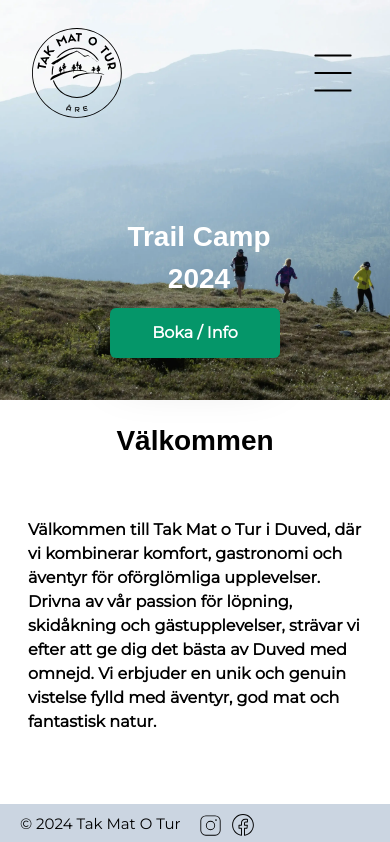
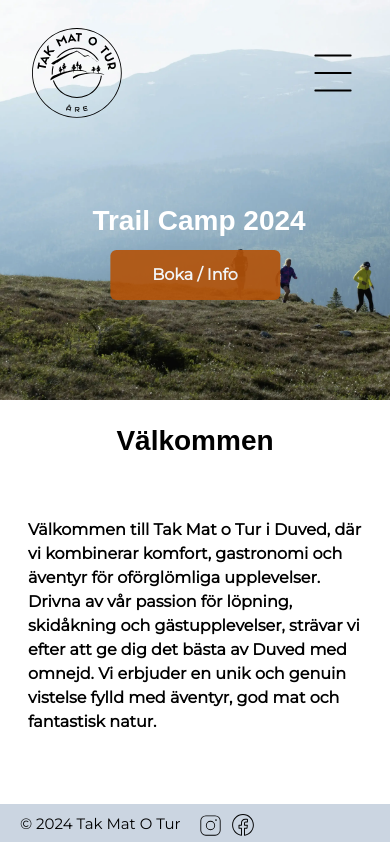
Before and after one commit to BoMar-Dev/takmatotur, a React (Vite) app in the folder client/: page / in a window 390 px wide. Shown: the top 842 px of the page. Built offline with nearby package versions, Linux system fonts and the light colour scheme; a web font is replaced by a local one; what tailwindcss-animated would draw is missing.

Commit message:
chaning color of btn

```diff
--- a/client/src/pages/Home.jsx
+++ b/client/src/pages/Home.jsx
@@ -42,13 +42,15 @@ const Home = () => {
           animate={{ opacity: 1 }}
           transition={{ duration: 3, ease: "easeOut" }}
         >
-          <div className="relative p-4 md:p-6 rounded-md text-center">
+          <div className="relative md:p-6 rounded-md text-center">
             <div className="ml-2 md:ml-5 xl:ml-1 font-semibold text-white">
-              <h1 className=" md:text-2xl xl:text-4xl">Trail Camp 2024</h1>
+              <h1 className=" sm:text-4xl whitespace-nowrap">
+                Trail Camp 2024
+              </h1>
             </div>
             <div className="mt-2 md:mt-4 flex justify-center">
               <Link to="/trailcamp">
-                <button className="custom-button bg-emerald-600 text-white hover:shadow-sky-700">
+                <button className="custom-button bg-amber-700 opacity-90 text-white hover:shadow-sky-700">
                   <span className="relative z-10">Boka / Info</span>
                 </button>
               </Link>
```
